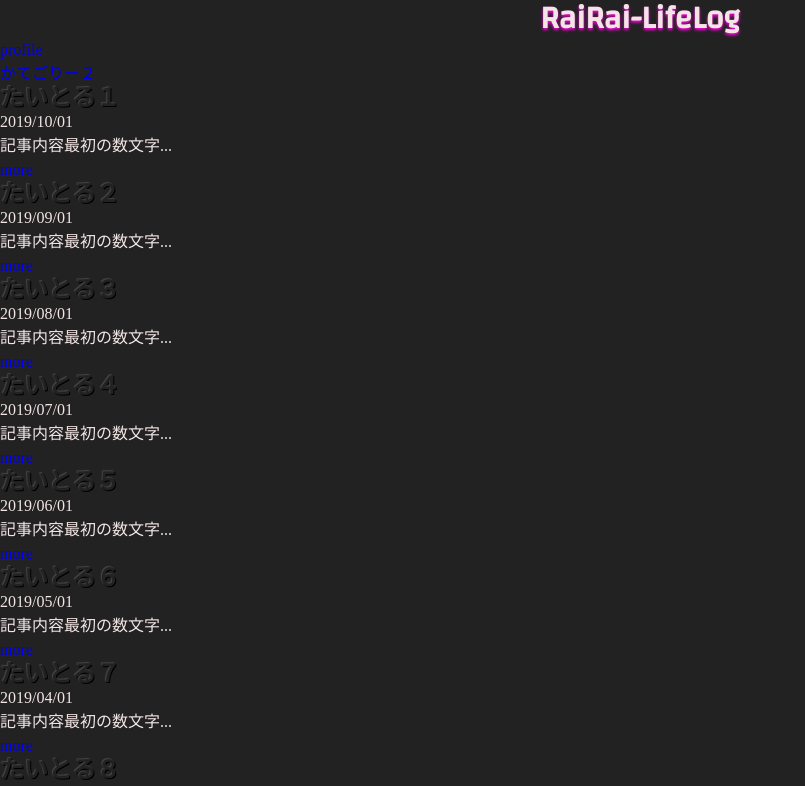
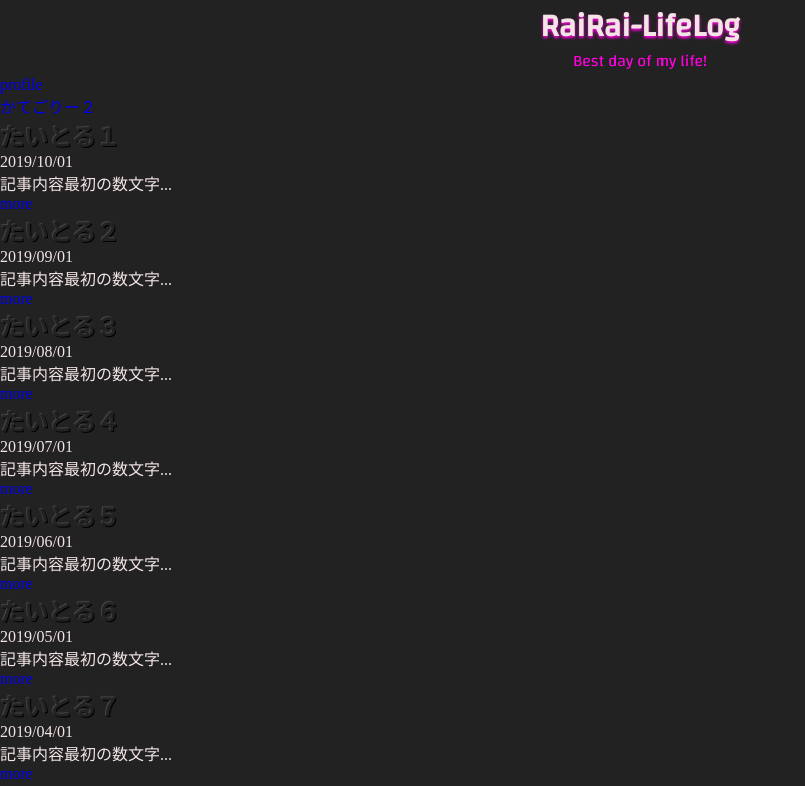
Before and after one commit to rairailife/rrll, a Nuxt app: page / in a window 1280 px wide. Shown: the top 786 px of the page, without its empty margins (0-805 px from the left). Built offline with nearby package versions, Linux system fonts and the light colour scheme.

Commit message:
デフォルトレイアウト追加

```diff
--- a/layouts/default.vue
+++ b/layouts/default.vue
@@ -1,60 +1,43 @@
 <template>
-  <div id="wrapper">
-    <h1 class="title">RaiRai-LifeLog</h1>
+  <div><!-- id="wrapper" -->
+    <Header/>
     <Menu/>
-    <main class="articleList">
+    <!-- <main class="articleList"> -->
       <nuxt><!-- ここにlayoutを設定したpagesが表示される --></nuxt>
-    </main>
+    <!-- </main> -->
 
     <Footer/>
   </div>
 </template>
 
 <script>
+import Header from '~/components/Header.vue'
+import Menu from '~/components/Menu.vue'
 import Footer from '~/components/Footer.vue'
-import Menu from '~/components/Menu.vue'
 
 export default {
   components: {
-    Footer,
-    Menu
+    Header,
+    Menu,
+    Footer
   }
 }
 </script>
 
 <style scoped>
-* {
-  padding: 0;
-  margin:  0;
-  height:           100%;
-  /* min-height:       100vh; */
-  width:   100%;
-}
-*::selection {
-  background: #C5545E;
-  color:      #ff00de;
-}
-
-#wrapper {
+/* #wrapper {
   padding: 0;
   margin:  0;
   font-size:        16px;
   line-height:      1.5em;
   box-sizing:       border-box;
-}
-
-h1 {
-  font-size:   32px;
-  line-height: 1.2em;
-}
-
-.title {
-	text-align:  center;
-	text-shadow: 0px 2px 3px #ff00de;
-  font-family: 'Changa', sans-serif;
-}
+} */
 /*
 .articleList {
   margin-bottom: 50px;
 } */
+
+header {
+  margin-top:  .5em;
+}
 </style>
```
